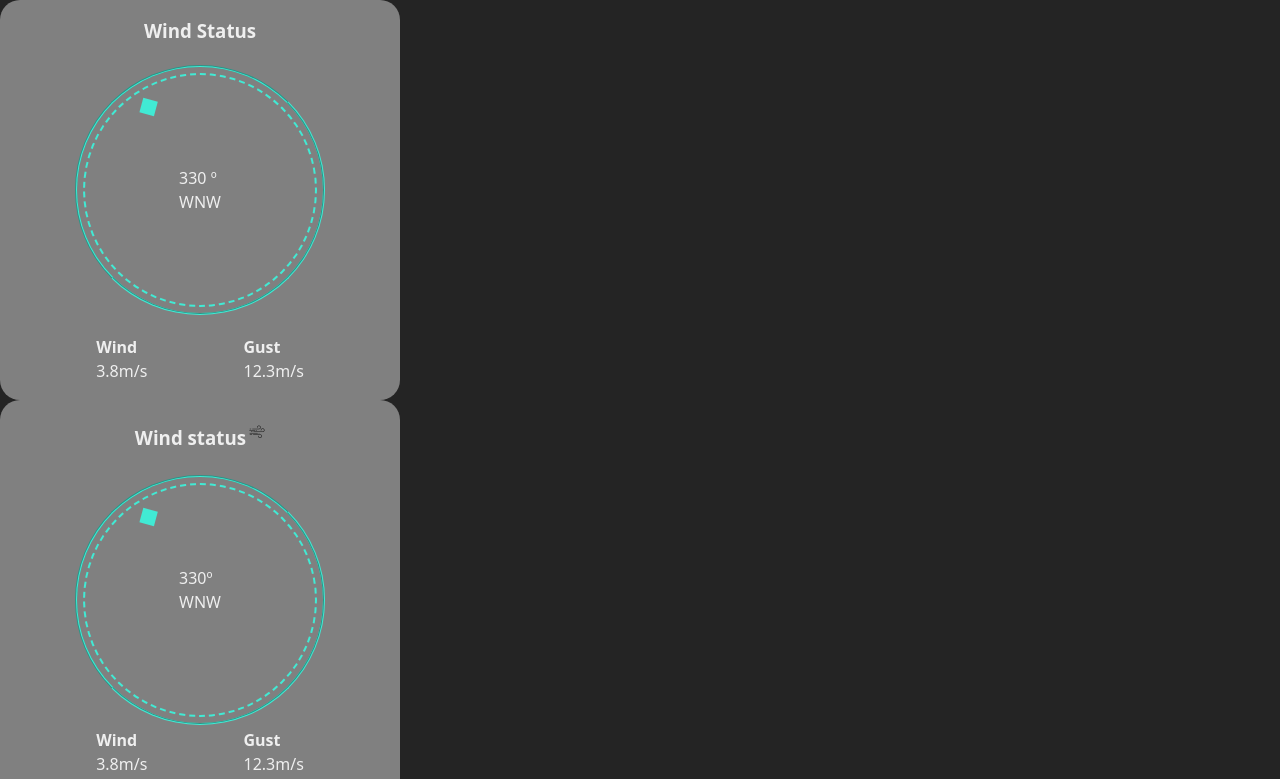
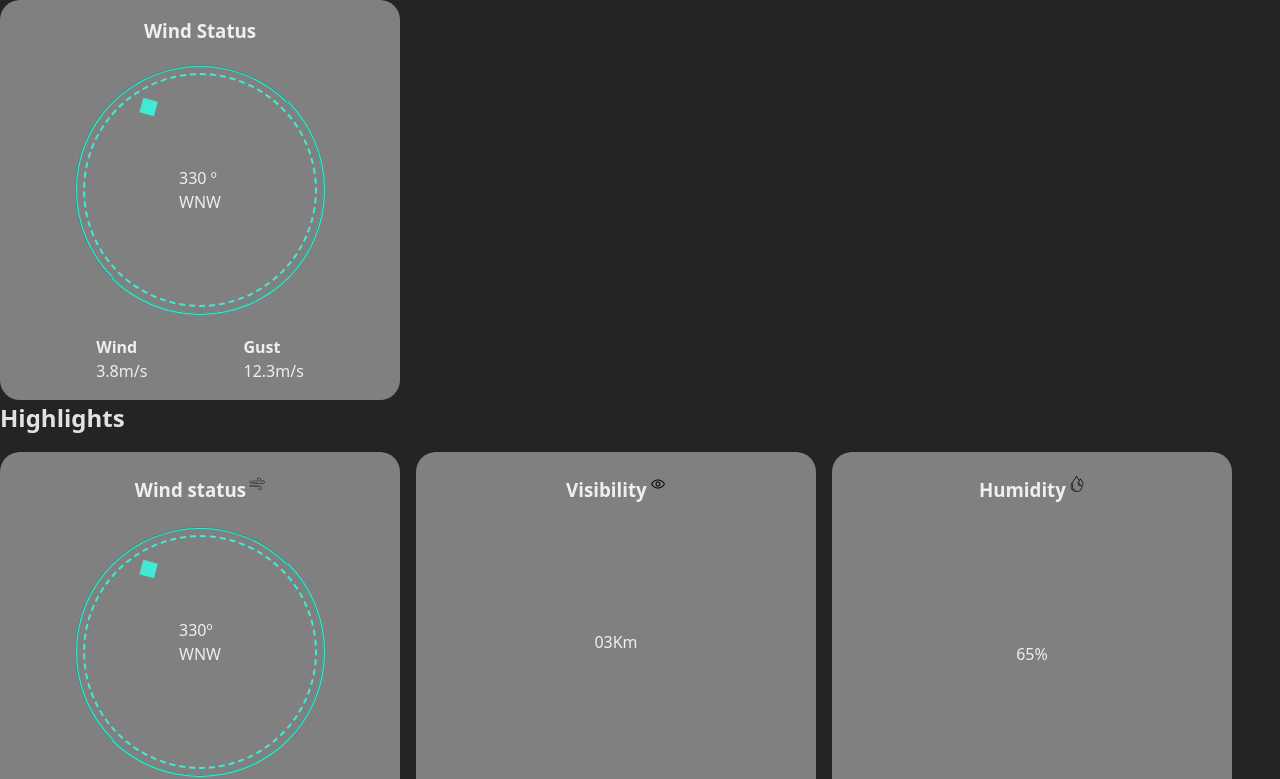
Before and after one commit to JoanCaba/RTC-Weather-MERN2, a React (Vite) app: page / in a window 1280 px wide. Shown: the top 779 px of the page. Built offline with nearby package versions, Linux system fonts and the light colour scheme; the HTML template or start-up script is replaced by a standard one.

Commit message:
styles: highlights flex

```diff
--- a/src/components/Highlights/Highlights.css
+++ b/src/components/Highlights/Highlights.css
@@ -0,0 +1,10 @@
+.highlights-container {
+  display: flex;
+  flex-direction: column;
+  gap: 1rem;
+}
+
+.highlights-container > div {
+  display: flex;
+  gap: 1rem;
+}
--- a/src/components/Highlights/Highlights.jsx
+++ b/src/components/Highlights/Highlights.jsx
@@ -5,6 +5,7 @@ import HighlightCard from './HighlightCard/HighlightCard';
 const Highlights = () => {
   return (
     <div className="highlights-container">
+      <h2>Highlights</h2>
       <div className="highlights-large-cards">
         <HighlightCard cardType="wind" size="large" />
         <HighlightCard cardType="visibility" size="large" />
```
